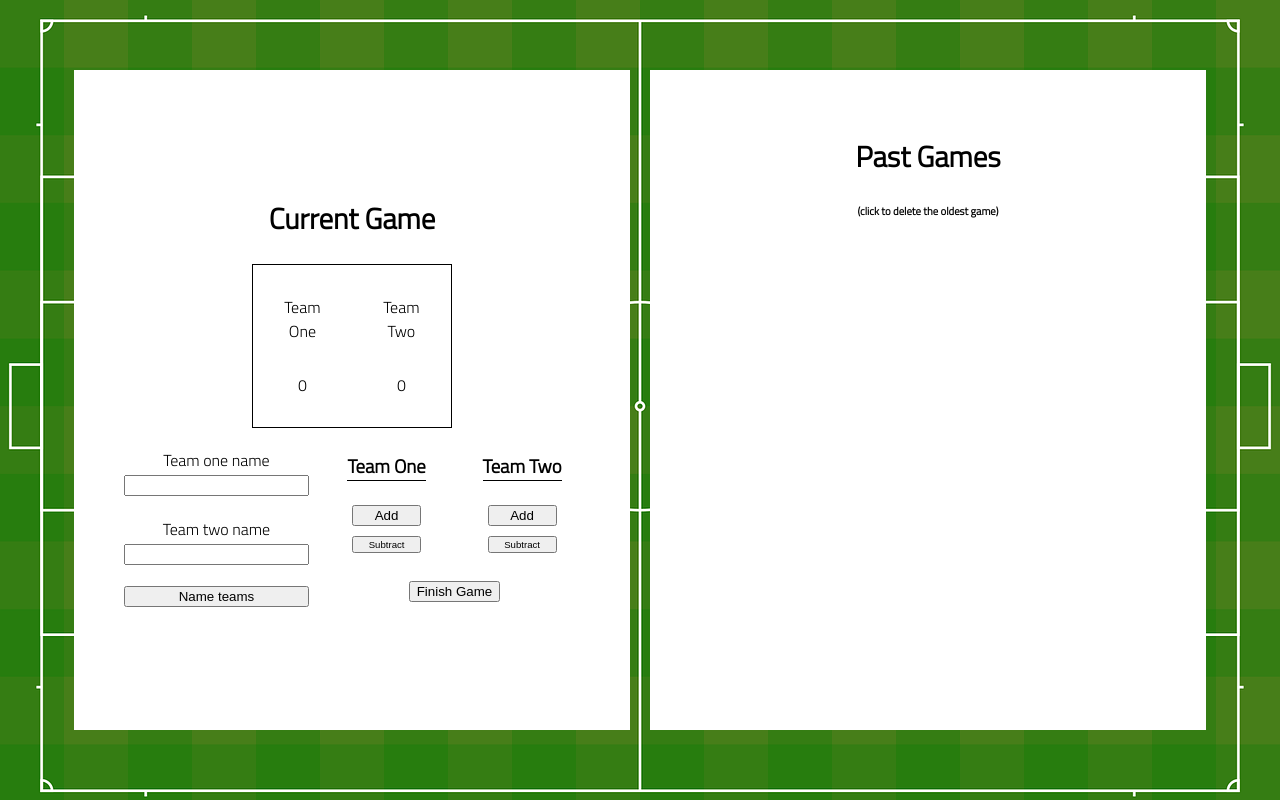
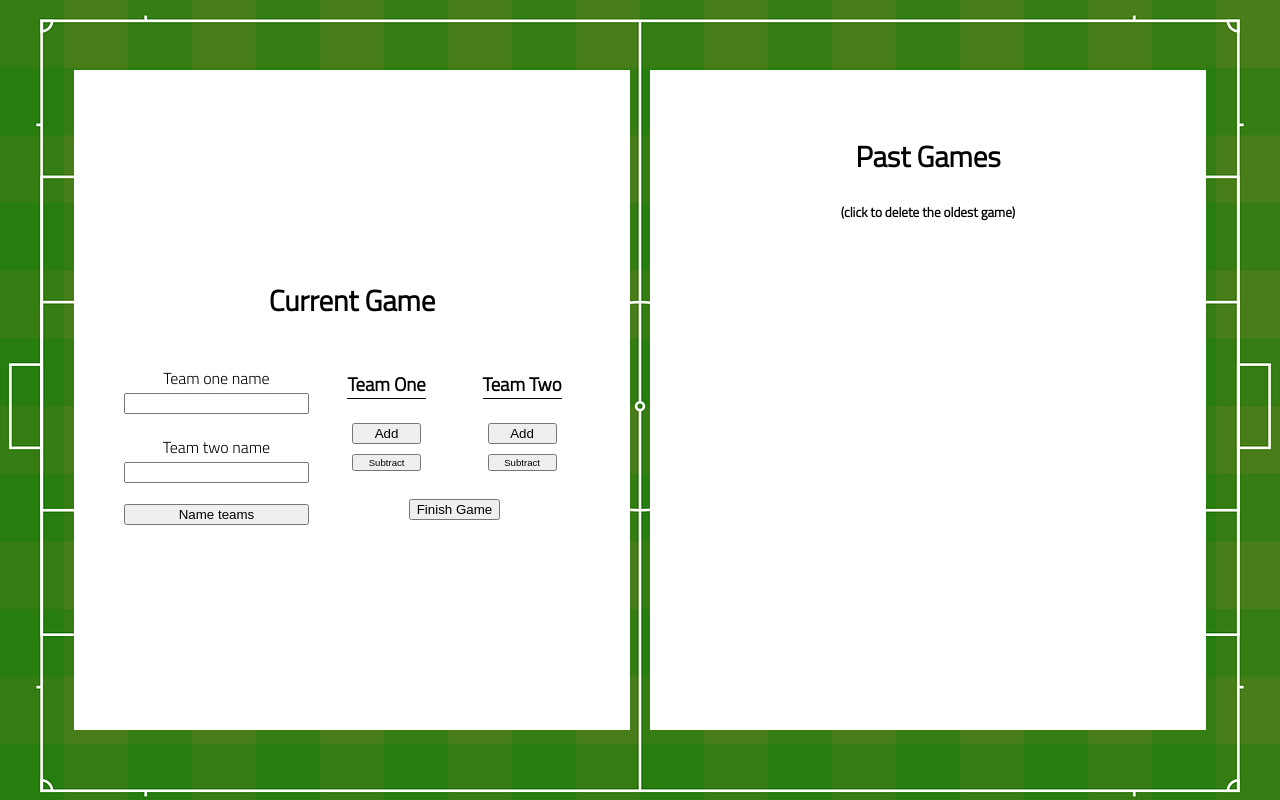
Before and after one commit to belliott15/soccer-scorekeeper-half-baked, a plain HTML site: page index.html in a window 1280 px wide. Drawn offline with Linux system fonts and the light colour scheme.

Commit message:
removed the inital game current game div on page load

```diff
--- a/app.js
+++ b/app.js
@@ -21,7 +21,7 @@ let score2 = 0;
 
 let gameLog = [];
 
-refreshCurrentGameEl();
+// refreshCurrentGameEl();
 
 nameFormButton.addEventListener('click', () => {
     // get the name data from the form
--- a/index.html
+++ b/index.html
@@ -66,7 +66,7 @@
             <div class="right">
                 <div>
                     <h2>Past Games</h2>
-                    <h6>(click to delete the oldest game)</h6>
+                    <h5>(click to delete the oldest game)</h5>
                 </div>
                 <div id="past-games-container">
 
```
